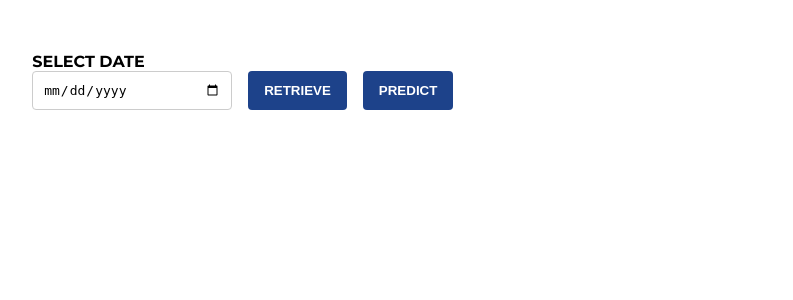
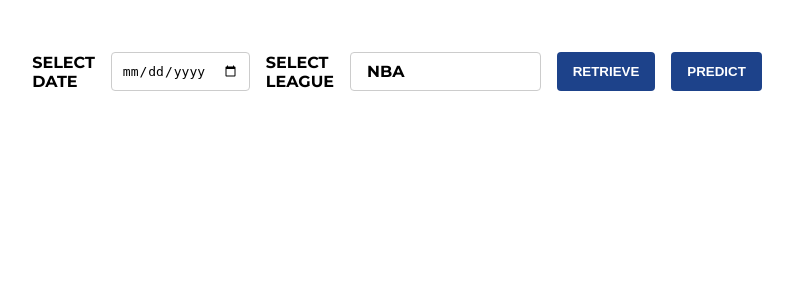
Before and after one commit to keirannnelson/GameMaker, a Flask app: page /predict in a window 1280 px wide. Shown: the part 88-388 px from the top of the page, without its empty margins (243-1036 px from the left). Run offline with Flask 3, Linux system fonts and the light colour scheme.

Commit message:
Added dropdown for NCAA

```diff
--- a/frontend/app.py
+++ b/frontend/app.py
@@ -113,10 +113,14 @@ def logout():
 def get_season(date, season_dates):
     season = None
     for end in season_dates:
+        print(end, date)
+        print(end < date)
         if end < date:
             return season
 
+        print(season)
         season = season_dates[end]
+
 
     return season
 
@@ -124,10 +128,10 @@ def get_season(date, season_dates):
 def get_record(team_id, c, next_day_str, season):
     c.execute(f"""
         SELECT WL
-        FROM '?'
+        FROM '{season}'
         WHERE TEAM_ID = ?
         AND GAME_DATE < ?
-    """, (season, team_id, next_day_str))
+    """, (team_id, next_day_str))
     team_games = c.fetchall()
     wins = sum(1 for g in team_games if g[0] == 'W')
     losses = sum(1 for g in team_games if g[0] == 'L')
@@ -135,16 +139,15 @@ def get_record(team_id, c, next_day_str, season):
 
 
 # gets a list of matchups (dictionaries) for the day of that season
-def retrieve_results(season, next_day_str):
+def retrieve_results(season, next_day_str, league):
     conn = sqlite3.connect(DB_PATH)
     c = conn.cursor()
-
 
     c.execute(f"""
         SELECT GAME_ID, GAME_DATE, TEAM_ID, TEAM_NAME, WL, MATCHUP
         FROM '{season}'
         WHERE GAME_DATE = '{next_day_str}'
-        AND LEAGUE = 'NBA'
+        AND LEAGUE = '{league}'
         ORDER BY GAME_DATE ASC
     """)
     rows = c.fetchall()
@@ -154,7 +157,6 @@ def retrieve_results(season, next_day_str):
         game_id, game_date, team_id, name, wl, matchup = row
         if game_id not in games:
             games[game_id] = []
-
 
         games[game_id].append({'team_id': team_id, 'name': name, 'wl': wl, 'home': 'vs.' in matchup})
 
@@ -170,8 +172,7 @@ def retrieve_results(season, next_day_str):
                 home = teams[1]
                 away = teams[0]
 
-                team_ids += [home['team_id'], away['team_id']]
-
+            team_ids += [home['team_id'], away['team_id']]
 
 
             results.append({
@@ -188,20 +189,26 @@ def retrieve_results(season, next_day_str):
 def get_games():
     data = request.get_json()
     selected_date = data.get('selected_date')  # format: 'YYYY-MM-DD'
+    selected_league = data.get('selected_league')
     if not selected_date:
         return jsonify({'error': 'Date not provided'}), 400
+    if not selected_league:
+        return jsonify({'error': 'league not provided'}), 400
+
 
     try:
         selected_dt = datetime.strptime(selected_date, "%Y-%m-%d")
         next_day = selected_dt + timedelta(days=1)
         next_day_str = next_day.strftime("%Y-%m-%d")
+        # Fix get season errors
+        #season = get_season(next_day_str, season_dates)
+        season = 'game_stats_2024-25'
+        if not season:
+            return jsonify({'error': 'Season out of range'}), 400
 
-        season = get_season(next_day_str, season_dates)
-        if not season:
-            return jsonify({'error': 'Season out of range'})
+        results, team_ids = retrieve_results(season, next_day_str, selected_league)
 
-        results, team_ids = retrieve_results(season, next_day_str)
-        return jsonify({'games': results, 'season': season})
+        return jsonify({'games': results, 'season': season[-7:]})
 
     except Exception as e:
         print("Error:", e)
@@ -212,6 +219,7 @@ def get_games():
 def get_predictions():
     data = request.get_json()
     selected_date = data.get('selected_date')  # format: 'YYYY-MM-DD'
+    selected_league = data.get('selected_league')
     if not selected_date:
         return jsonify({'error': 'Date not provided'}), 400
 
@@ -220,19 +228,20 @@ def get_predictions():
         next_day = selected_dt + timedelta(days=1)
         next_day_str = next_day.strftime("%Y-%m-%d")
 
-
-        season = get_season(next_day_str, season_dates)
+        # fix get season
+        #season = get_season(next_day_str, season_dates)
+        season = 'game_stats_2024-25'
         if not season:
             return jsonify({'error': 'Season out of range'})
 
-        results, team_ids = retrieve_results(season, next_day_str)
+        results, team_ids = retrieve_results(season, next_day_str, selected_league)
+        print(team_ids)
         outcomes_preds, final_acc, final_recall, final_precision, final_f1, final_cm = pred_old_outcomes_pipeline(season[-7:], team_ids, next_day_str)
 
         for ids, result, in zip(team_ids[::2], results):
             winner, prediction = outcomes_preds[int(ids)]
             result['winner'] = 'Home' if winner else 'Away'
             result['prediction'] = 'Home' if prediction else 'Away'
-
 
         return jsonify({'games': results,
                         'confusion_matrix': [[int(final_cm[0][0]), int(final_cm[0][1])],
--- a/frontend/templates/predict.html
+++ b/frontend/templates/predict.html
@@ -4,10 +4,10 @@
 {% block content %}
 <div class="main-content" style="font-family: 'Montserrat', sans-serif; display: flex; gap: 2em; justify-content: center; margin-top: 2em;">
 
+  <div style="width: 60%; min-width: 300px;">
 
-  <div style="width: 60%; min-width: 300px;">
-    <label for="date-select" style="font-weight: 600;">SELECT DATE</label>
     <div style="display: flex; gap: 1em; margin-bottom: 1em; margin:auto ;">
+      <label for="date-select" style="font-weight: 600; align-content: center;">SELECT DATE</label>
       <input
         type="date"
         name="game_date"
@@ -15,6 +15,23 @@
         required
         style="flex-grow: 1; padding: 10px; font-size: 1em; border: 1px solid #ccc; border-radius: 4px; max-width: 200px;"
       >
+
+      <label for="league-select" style="font-weight: 600;align-content: center;">SELECT LEAGUE</label>
+      <select name="league-select" id="league-select" style="
+        padding: 10px 16px;
+        background-color: #ffffff;
+        color: rgb(0, 0, 0);
+        font-weight: 600;
+        border: 1px solid #ccc;
+        border-radius: 4px;
+        cursor: pointer;
+        max-width: 200px;
+      ">
+        <option value="NBA">NBA</option>
+        <option value="NCAAMB_D1">NCAA Men's</option>
+      </select>
+
+
       <button type="button" onclick="retrieveGames()" style="
         padding: 10px 16px;
         background-color: #1D428A;
@@ -23,8 +40,9 @@
         border: none;
         border-radius: 4px;
         cursor: pointer;
+        max-width: 200px;
       ">RETRIEVE</button>
-      <button type="button" onclick="predictGames()"style="
+      <button type="button" id="predict-button" onclick="predictGames()"style="
         padding: 10px 16px;
         background-color: #1D428A;
         color: white;
@@ -32,8 +50,10 @@
         border: none;
         border-radius: 4px;
         cursor: pointer;
+        max-width: 200px;
       "
       >PREDICT</button>
+
     </div>
 
 
@@ -46,6 +66,7 @@
 <script>
   function retrieveGames() {
     const date = document.getElementById("date-select").value;
+    const league = document.getElementById("league-select").value;
 
     if (!date) {
       alert("Please select a date.");
@@ -57,7 +78,7 @@
       headers: {
         'Content-Type': 'application/json'
       },
-      body: JSON.stringify({ selected_date: date })
+      body: JSON.stringify({ selected_date: date, selected_league: league })
     })
     .then(res => res.json())
     .then(data => {
@@ -118,6 +139,8 @@
 
   function predictGames() {
     const date = document.getElementById("date-select").value;
+    const league = document.getElementById("league-select").value;
+
 
     if (!date) {
       alert("Please select a date.");
@@ -129,7 +152,7 @@
       headers: {
         'Content-Type': 'application/json'
       },
-      body: JSON.stringify({ selected_date: date })
+      body: JSON.stringify({ selected_date: date, selected_league: league })
     })
     .then(res => res.json())
     .then(data => {
@@ -241,7 +264,7 @@
             </tr>
           </tbody>
       `;
-      console.log(data.stats.final_acc)
+
       statsTable.innerHTML = statsHTML
 
     })
```
